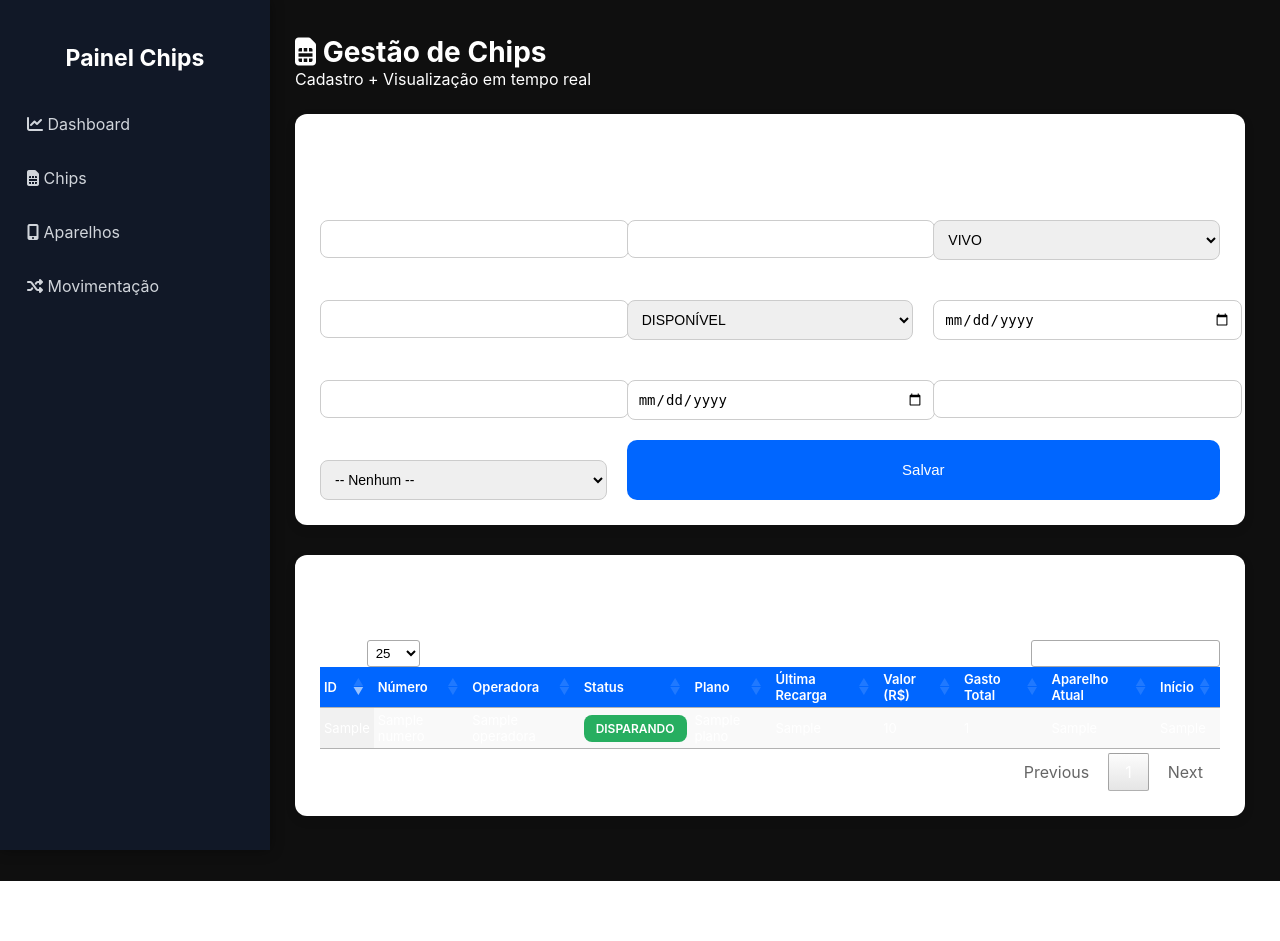
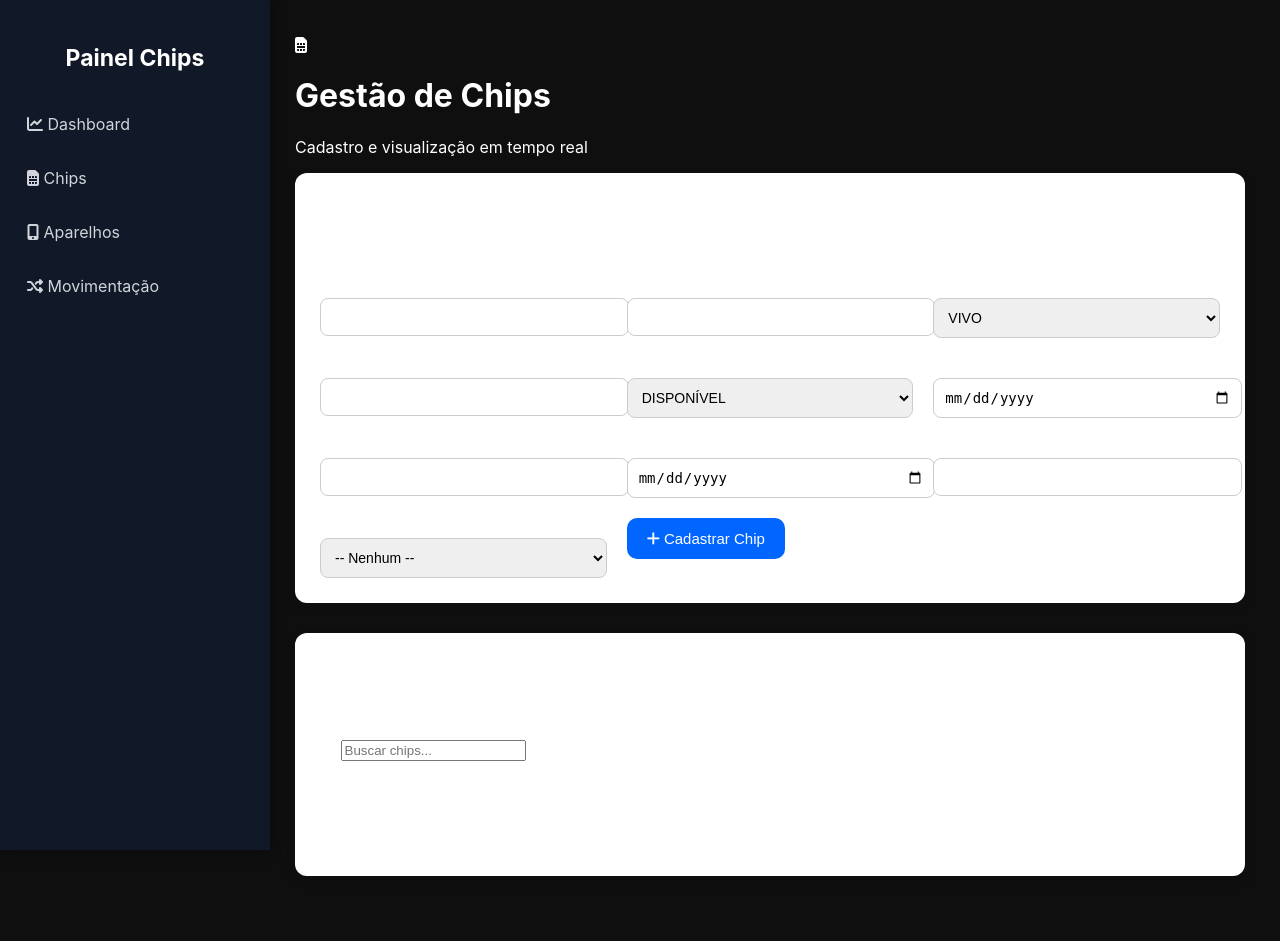
Before and after one commit to desenvoltoo/painel-chips, a Flask app: template templates/chips.html in a window 1280 px wide. Before the commit the page ends 881 px from the top, so only its background shows below. Run offline with Flask 3, Linux system fonts and the light colour scheme; the template is opened without the code that fills it: most values are stand-ins (such as "Sample title", 1, 10 or a date in 2020); some libraries are stand-ins or nearby versions.

Commit message:
Update chips.html

```diff
--- a/templates/chips.html
+++ b/templates/chips.html
@@ -1,29 +1,51 @@
 {% extends "base.html" %}
-{% block title %}Chips{% endblock %}
+{% block title %}Gestão de Chips{% endblock %}
 
 {% block content %}
-<div class="page-header">
-    <h1 class="titulo-pagina"><i class="fas fa-sim-card"></i> Gestão de Chips</h1>
-    <p class="sub">Cadastro + Visualização em tempo real</p>
+<link rel="stylesheet" href="{{ url_for('static', filename='chip.css') }}">
+<link rel="stylesheet" href="https://cdnjs.cloudflare.com/ajax/libs/font-awesome/6.4.0/css/all.min.css">
+
+<header class="header">
+    <div class="container">
+        <div class="header-content">
+            <div class="icon-wrapper">
+                <i class="fas fa-sim-card"></i>
+            </div>
+            <div class="header-text">
+                <h1 class="title">Gestão de Chips</h1>
+                <p class="subtitle">Cadastro e visualização em tempo real</p>
+            </div>
+        </div>
+    </div>
+</header>
+
+<main class="container main-content">
+
+    <!-- CARD DO FORMULÁRIO -->
+    <div class="card">
+        <div class="card-header">
+            <div class="card-icon">
+                <i class="fas fa-plus"></i>
+            </div>
+            <h2 class="card-title">Novo Chip</h2>
         </div>
 
-<div class="card form-card">
-    <h2 class="card-title"><i class="fas fa-plus-circle"></i> Novo Chip</h2>
+        <div class="card-content">
+            <form action="/chips/add" method="POST" class="form-grid">
 
-    <form action="/chips/add" method="POST" class="form-grid">
                 <div class="form-group">
-            <label>ID do Chip</label>
+                    <label>ID do Chip *</label>
                     <input type="text" name="id_chip" required>
                 </div>
 
                 <div class="form-group">
-            <label>Número</label>
+                    <label>Número *</label>
                     <input type="text" name="numero" required>
                 </div>
 
                 <div class="form-group">
                     <label>Operadora</label>
-            <select name="operadora" required>
+                    <select name="operadora">
                         <option value="VIVO">VIVO</option>
                         <option value="TIM">TIM</option>
                         <option value="CLARO">CLARO</option>
@@ -39,7 +61,7 @@
 
                 <div class="form-group">
                     <label>Status</label>
-            <select name="status" required>
+                    <select name="status">
                         <option value="DISPONIVEL">DISPONÍVEL</option>
                         <option value="MATURANDO">MATURANDO</option>
                         <option value="MATURADO">MATURADO</option>
@@ -55,44 +77,64 @@
                 </div>
 
                 <div class="form-group">
-            <label>Data de início</label>
+                    <label>Data de Início</label>
                     <input type="date" name="dt_inicio">
                 </div>
 
                 <div class="form-group">
-            <label>Valor última recarga</label>
-            <input type="number" step="0.01" name="ultima_recarga_valor">
+                    <label>Valor Última Recarga (R$)</label>
+                    <input type="number" name="ultima_recarga_valor" step="0.01">
                 </div>
 
                 <div class="form-group">
-            <label>Data última recarga</label>
+                    <label>Data Última Recarga</label>
                     <input type="date" name="ultima_recarga_data">
                 </div>
 
                 <div class="form-group">
-            <label>Total gasto</label>
-            <input type="number" step="0.01" name="total_gasto">
+                    <label>Total Gasto (R$)</label>
+                    <input type="number" name="total_gasto" step="0.01">
                 </div>
 
-        <div class="form-group">
+                <div class="form-group full-width">
                     <label>Aparelho Vinculado</label>
                     <select name="sk_aparelho_atual">
                         <option value="">-- Nenhum --</option>
                         {% for ap in aparelhos %}
-                    <option value="{{ ap.sk_aparelho }}">{{ ap.modelo }} ({{ ap.marca }})</option>
+                            <option value="{{ ap.sk_aparelho }}">
+                                {{ ap.modelo }} ({{ ap.marca }})
+                            </option>
                         {% endfor %}
                     </select>
                 </div>
 
-        <button class="btn-primary" type="submit">Salvar</button>
+                <div class="form-group full-width">
+                    <button type="submit" class="btn-primary">
+                        <i class="fas fa-plus"></i> Cadastrar Chip
+                    </button>
+                </div>
             </form>
         </div>
+    </div>
 
+    <!-- CARD DA TABELA -->
+    <div class="card">
+        <div class="card-header">
+            <div class="card-icon">
+                <i class="fas fa-list"></i>
+            </div>
+            <h2 class="card-title">Chips Cadastrados</h2>
+        </div>
 
-<div class="card table-card">
-    <h2 class="card-title"><i class="fas fa-list"></i> Chips Cadastrados</h2>
+        <div class="card-content">
 
-    <table id="tabela-chips" class="display compact stripe">
+            <div class="search-wrapper">
+                <i class="fas fa-search search-icon"></i>
+                <input type="text" id="searchInput" class="search-input" placeholder="Buscar chips...">
+            </div>
+
+            <div class="table-wrapper">
+                <table id="chipsTable">
                     <thead>
                         <tr>
                             <th>ID</th>
@@ -102,36 +144,48 @@
                             <th>Plano</th>
                             <th>Última Recarga</th>
                             <th>Valor (R$)</th>
-                <th>Gasto Total</th>
-                <th>Aparelho Atual</th>
+                            <th>Total Gasto</th>
+                            <th>Aparelho</th>
                             <th>Início</th>
                         </tr>
                     </thead>
-        <tbody>
+
+                    <tbody id="tableBody">
                         {% for c in chips %}
                         <tr>
                             <td>{{ c.id_chip }}</td>
                             <td>{{ c.numero }}</td>
                             <td>{{ c.operadora }}</td>
-                <td><span class="tag tag-{{ c.status }}">{{ c.status }}</span></td>
+                            <td>
+                                <span class="status-badge status-{{ c.status|lower }}">
+                                    {{ c.status }}
+                                </span>
+                            </td>
                             <td>{{ c.plano }}</td>
                             <td>{{ c.ultima_recarga_data }}</td>
                             <td>{{ c.ultima_recarga_valor }}</td>
                             <td>{{ c.total_gasto }}</td>
-                <td>{{ c.sk_aparelho_atual }}</td>
+                            <td>{{ c.aparelho_nome if c.aparelho_nome else '-' }}</td>
                             <td>{{ c.dt_inicio }}</td>
                         </tr>
                         {% endfor %}
                     </tbody>
+
                 </table>
             </div>
+        </div>
+    </div>
+</main>
 
 <script>
-$(document).ready(function () {
-    $('#tabela-chips').DataTable({
-        pageLength: 25,
-        responsive: true,
-        order: [[0, 'desc']]
+// filtro de busca
+document.getElementById('searchInput').addEventListener('input', function(e) {
+    const term = e.target.value.toLowerCase();
+    const rows = document.querySelectorAll('#tableBody tr');
+
+    rows.forEach(row => {
+        const text = row.innerText.toLowerCase();
+        row.style.display = text.includes(term) ? '' : 'none';
     });
 });
 </script>
```
Lines whose indentation alone changed are shown as unchanged.
